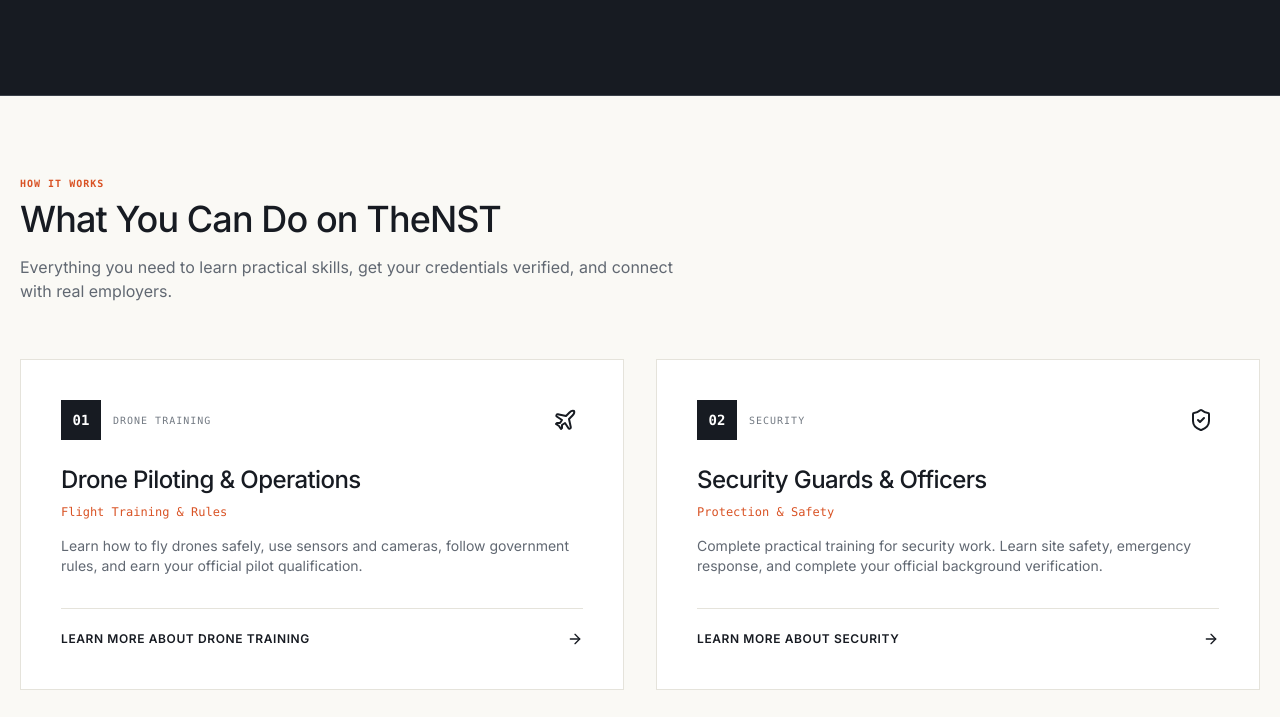
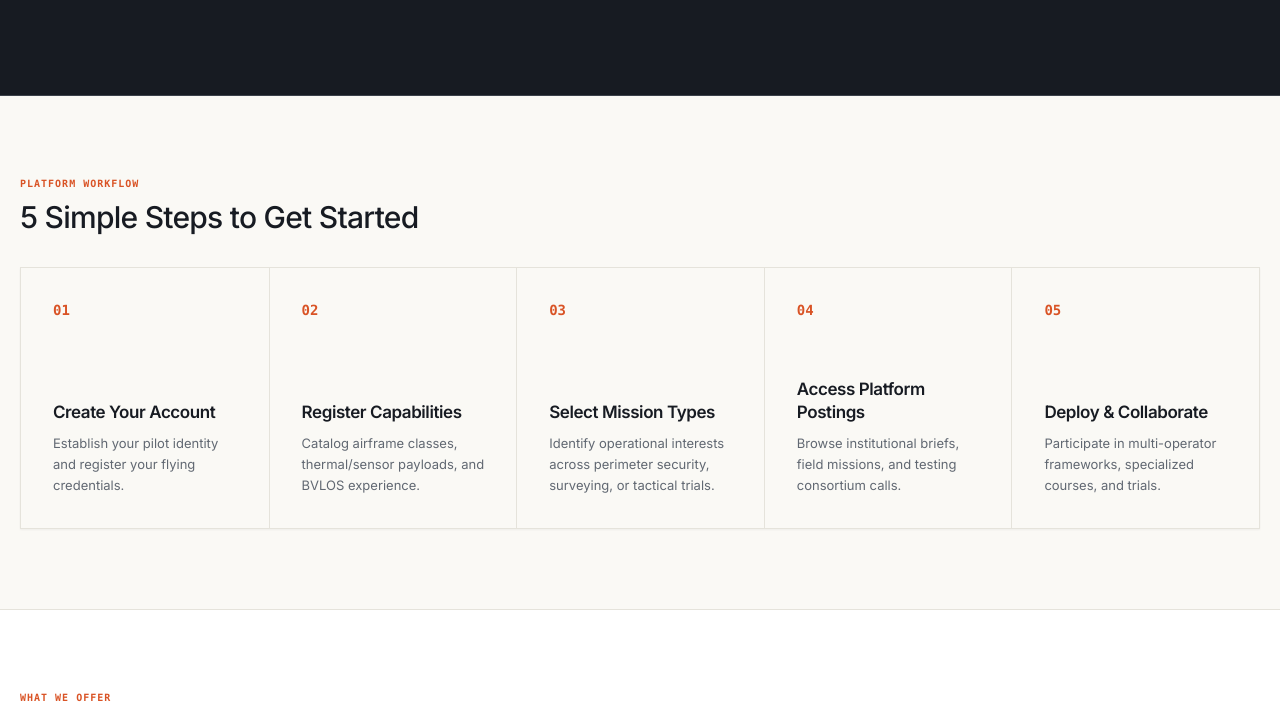
Before and after one commit to Anjalisri123/thenst, a Next.js app: page /learn in a window 1280 px wide. Shown: the part 551-1268 px from the top of the page. Built offline with nearby package versions, Linux system fonts and the light colour scheme; no server answers.

Commit message:
Refine 5-step workflow UI to match reference design with clean divide borders

```diff
--- a/app/learn/page.tsx
+++ b/app/learn/page.tsx
@@ -23,6 +23,34 @@ const CATEGORIES = [
 ];
 
 const LEVELS = ["All", "Foundational", "Intermediate", "Advanced"];
+
+const ONBOARDING_STEPS = [
+  {
+    step: "01",
+    title: "Create Your Account",
+    desc: "Establish your pilot identity and register your flying credentials."
+  },
+  {
+    step: "02",
+    title: "Register Capabilities",
+    desc: "Catalog airframe classes, thermal/sensor payloads, and BVLOS experience."
+  },
+  {
+    step: "03",
+    title: "Select Mission Types",
+    desc: "Identify operational interests across perimeter security, surveying, or tactical trials."
+  },
+  {
+    step: "04",
+    title: "Access Platform Postings",
+    desc: "Browse institutional briefs, field missions, and testing consortium calls."
+  },
+  {
+    step: "05",
+    title: "Deploy & Collaborate",
+    desc: "Participate in multi-operator frameworks, specialized courses, and trials."
+  }
+];
 
 const PLATFORM_PILLARS = [
   {
@@ -117,12 +145,48 @@ export default function LearnPage() {
           </div>
         </section>
 
+        {/* 5-Step Process Section matching User Reference UI */}
+        <section className="bg-[#faf9f5] py-16 sm:py-20 border-b border-[#e5e3db]">
+          <div className="w-min(1240px,calc(100%-48px)) max-w-[1240px] mx-auto">
+            <div className="mb-8">
+              <span className="text-[10px] font-mono uppercase tracking-widest text-[#d95325] font-semibold mb-2 block">
+                Platform Workflow
+              </span>
+              <h2 className="text-2xl sm:text-3xl font-medium tracking-tight text-[#171b22]">
+                5 Simple Steps to Get Started
+              </h2>
+            </div>
+
+            {/* Horizontal 5-Column Process Strip */}
+            <div className="border border-[#e5e3db] bg-[#faf9f5] grid grid-cols-1 md:grid-cols-5 divide-y md:divide-y-0 md:divide-x divide-[#e5e3db] shadow-sm">
+              {ONBOARDING_STEPS.map((item) => (
+                <div
+                  key={item.step}
+                  className="p-8 flex flex-col justify-between min-h-[260px] bg-[#faf9f5] hover:bg-white transition-colors"
+                >
+                  <span className="text-sm font-mono font-bold text-[#d95325] block mb-12">
+                    {item.step}
+                  </span>
+                  <div>
+                    <h3 className="text-base sm:text-[17px] font-semibold tracking-tight text-[#171b22] mb-2 leading-snug">
+                      {item.title}
+                    </h3>
+                    <p className="text-xs sm:text-[13px] text-[#616872] leading-relaxed font-sans">
+                      {item.desc}
+                    </p>
+                  </div>
+                </div>
+              ))}
+            </div>
+          </div>
+        </section>
+
         {/* Platform Overview */}
-        <section className="bg-[#faf9f5] py-20 border-b border-[#e5e3db]">
+        <section className="bg-white py-20 border-b border-[#e5e3db]">
           <div className="w-min(1240px,calc(100%-48px)) max-w-[1240px] mx-auto">
             <div className="max-w-2xl mb-14">
               <span className="text-[10px] font-mono uppercase tracking-widest text-[#d95325] font-semibold mb-2 block">
-                How It Works
+                What We Offer
               </span>
               <h2 className="text-3xl sm:text-4xl font-medium tracking-tight text-[#171b22] mb-4">
                 What You Can Do on TheNST
@@ -138,7 +202,7 @@ export default function LearnPage() {
                 return (
                   <div
                     key={pillar.num}
-                    className="bg-white border border-[#e5e3db] p-8 sm:p-10 flex flex-col justify-between hover:border-[#171b22]/40 transition-all duration-200 group"
+                    className="bg-[#faf9f5] border border-[#e5e3db] p-8 sm:p-10 flex flex-col justify-between hover:border-[#171b22]/40 transition-all duration-200 group"
                   >
                     <div>
                       <div className="flex items-center justify-between mb-6">
@@ -183,7 +247,7 @@ export default function LearnPage() {
         </section>
 
         {/* Catalog Section */}
-        <section className="bg-white py-16 sm:py-20 border-b border-[#e5e3db]">
+        <section className="bg-[#faf9f5] py-16 sm:py-20 border-b border-[#e5e3db]">
           <div className="w-min(1240px,calc(100%-48px)) max-w-[1240px] mx-auto">
             <div className="flex flex-col sm:flex-row sm:items-end justify-between mb-10 pb-6 border-b border-[#e5e3db] gap-4">
               <div>
@@ -209,7 +273,7 @@ export default function LearnPage() {
                   placeholder="Search by topic, keyword, or instructor..."
                   value={search}
                   onChange={(e) => setSearch(e.target.value)}
-                  className="w-full pl-10 pr-4 py-2.5 bg-[#f7f6f2] border border-[#e5e3db] text-xs text-[#171b22] placeholder:text-[#737a83] focus:outline-none focus:border-[#d95325] focus:bg-white transition-all font-sans"
+                  className="w-full pl-10 pr-4 py-2.5 bg-white border border-[#e5e3db] text-xs text-[#171b22] placeholder:text-[#737a83] focus:outline-none focus:border-[#d95325] focus:bg-white transition-all font-sans"
                 />
               </div>
 
@@ -223,7 +287,7 @@ export default function LearnPage() {
                     className={`px-3 py-1.5 text-xs font-medium transition-all ${
                       selectedCat === cat
                         ? "bg-[#171b22] text-white"
-                        : "bg-[#f7f6f2] text-[#4f555d] hover:bg-[#e5e3db]"
+                        : "bg-white text-[#4f555d] border border-[#e5e3db] hover:bg-[#e5e3db]"
                     }`}
                   >
                     {cat}
@@ -258,7 +322,7 @@ export default function LearnPage() {
                 {filteredCourses.map((c) => (
                   <div
                     key={c.id}
-                    className="bg-[#faf9f5] border border-[#e5e3db] p-8 flex flex-col justify-between hover:border-[#171b22]/40 transition-all duration-200"
+                    className="bg-white border border-[#e5e3db] p-8 flex flex-col justify-between hover:border-[#171b22]/40 transition-all duration-200"
                   >
                     <div>
                       <div className="flex items-center justify-between mb-4">
@@ -303,7 +367,7 @@ export default function LearnPage() {
                 ))}
               </div>
             ) : (
-              <div className="text-center py-20 bg-[#faf9f5] border border-[#e5e3db] p-8">
+              <div className="text-center py-20 bg-white border border-[#e5e3db] p-8">
                 <BookOpen className="w-10 h-10 text-[#737a83] mx-auto mb-4 stroke-1" />
                 <h3 className="text-lg font-medium text-[#171b22] mb-2">No courses found</h3>
                 <p className="text-xs text-[#737a83] max-w-sm mx-auto mb-6">
@@ -324,7 +388,7 @@ export default function LearnPage() {
             )}
 
             {/* Educator Callout */}
-            <div className="mt-16 p-8 sm:p-12 bg-[#f7f6f2] border border-[#e5e3db] flex flex-col md:flex-row items-center justify-between gap-6">
+            <div className="mt-16 p-8 sm:p-12 bg-white border border-[#e5e3db] flex flex-col md:flex-row items-center justify-between gap-6">
               <div>
                 <span className="text-[10px] font-mono uppercase tracking-widest text-[#d95325] font-semibold mb-2 block">
                   Teach with Us
--- a/components/nst/role-view.tsx
+++ b/components/nst/role-view.tsx
@@ -98,17 +98,17 @@ export function RolePageView({ roleKey }: { roleKey: string }) {
             </div>
 
             {/* Timeline Row */}
-            <div className="grid grid-cols-1 md:grid-cols-5 divide-y md:divide-y-0 md:divide-x divide-[#e5e3db] border-y border-[#e5e3db] my-8 bg-[#faf9f5]">
+            <div className="border border-[#e5e3db] bg-[#faf9f5] grid grid-cols-1 md:grid-cols-5 divide-y md:divide-y-0 md:divide-x divide-[#e5e3db] my-8 shadow-sm">
               {role.steps.map((step) => (
-                <div key={step.num} className="p-6 md:p-8 flex flex-col justify-between min-h-[240px]">
-                  <span className="text-sm font-mono font-bold text-[#d95325] mb-6 block">
+                <div key={step.num} className="p-8 flex flex-col justify-between min-h-[260px] hover:bg-white transition-colors">
+                  <span className="text-sm font-mono font-bold text-[#d95325] block mb-12">
                     {step.num}
                   </span>
                   <div>
-                    <h3 className="text-base font-medium text-[#171b22] mb-2">
+                    <h3 className="text-base sm:text-[17px] font-semibold tracking-tight text-[#171b22] mb-2 leading-snug">
                       {step.title}
                     </h3>
-                    <p className="text-xs text-[#616872] leading-relaxed font-sans">
+                    <p className="text-xs sm:text-[13px] text-[#616872] leading-relaxed font-sans">
                       {step.desc}
                     </p>
                   </div>
```
